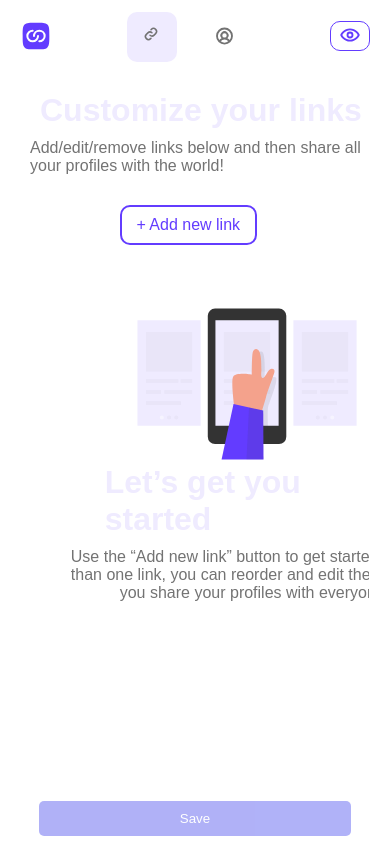
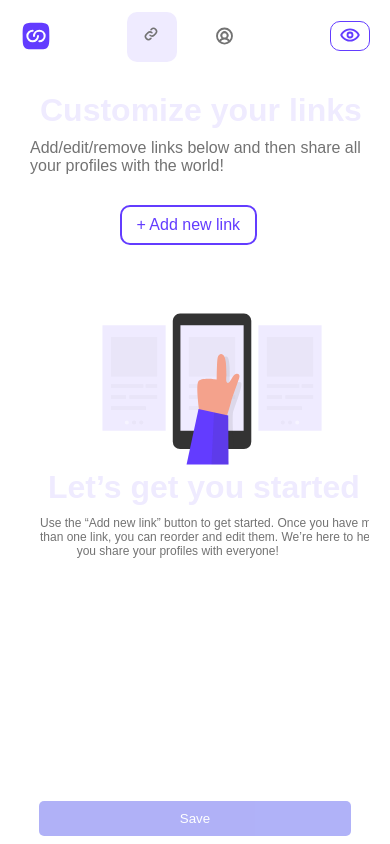
Before and after one commit to DEvARyan77/devlink, a Next.js app: page /1 in a window 390 px wide. Built offline with nearby package versions, Linux system fonts and the light colour scheme.

Commit message:
Update Empty.css

```diff
--- a/src/app/[id]/Empty.css
+++ b/src/app/[id]/Empty.css
@@ -9,3 +9,18 @@
     margin-left: 15%;
     margin-top: 10px;
 }
+
+@media (min-width: 10px) and (max-width: 768px) {
+    #Empty{
+        margin-left: -50px;
+        width: 100vw;
+    }
+    #Empty pre{
+        margin-left: 70px;
+        font-size: 12px;
+        width: 100vw;
+    }
+    #Empty h1{
+        margin-left: 20%;
+    }
+}
```
